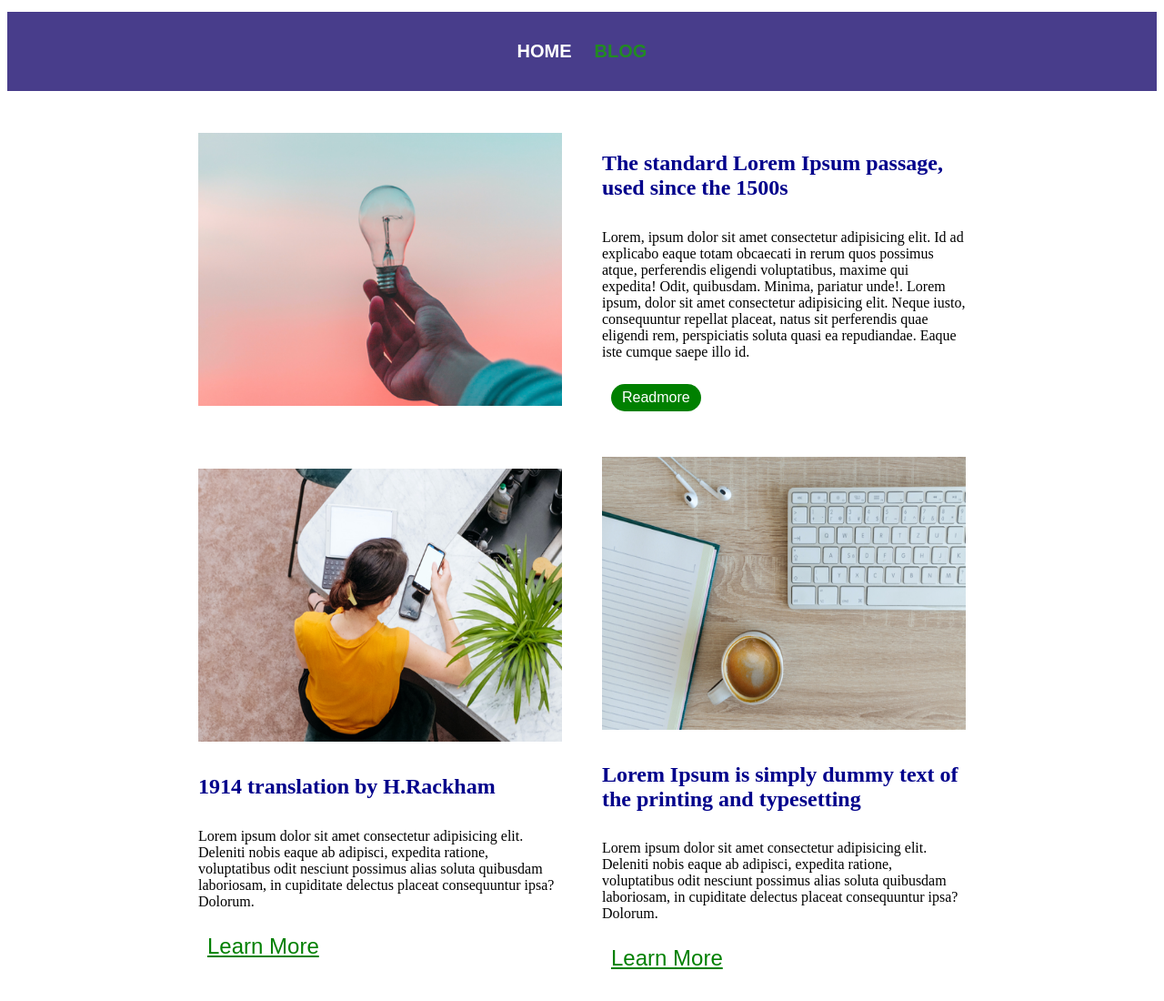
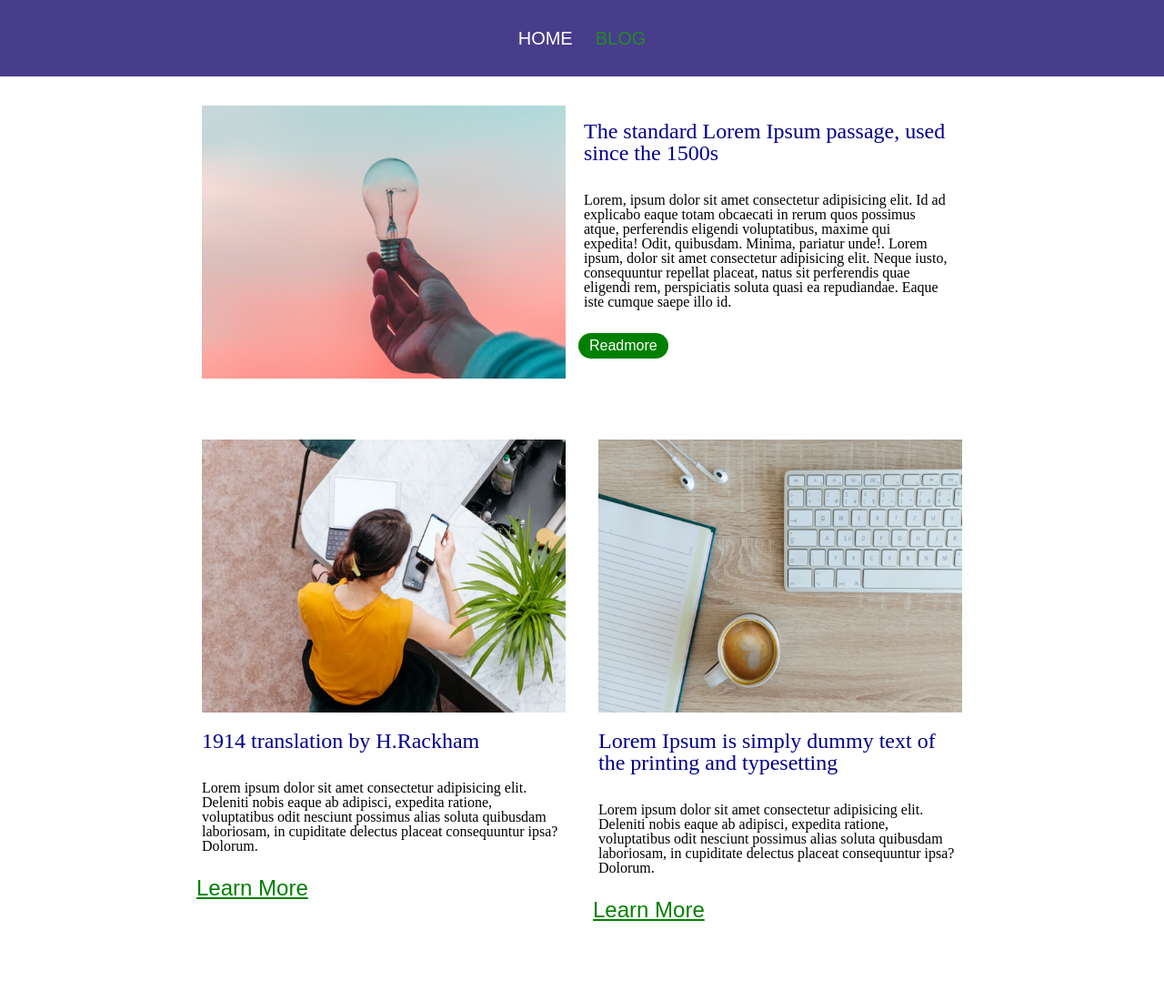
Before and after one commit to chaitu0038/Checkpoint-1, a plain HTML site: page blog.html in a window 1280 px wide. Shown: the whole page at 91% size. After the commit the page ends 1022 px from the top, so only its background shows below. Drawn offline with Linux system fonts and the light colour scheme.

Commit message:
first commit

```diff
--- a/blog.html
+++ b/blog.html
@@ -3,52 +3,46 @@
     <head>
         <meta charset="utf-8">
         <title>Assignment</title>
-        <link href="style.css" rel="stylesheet">
+        <link href="./media/style.css" rel="stylesheet">
     </head>
     <body>
         <header>
-            <h1>
+            <nav>
                 <a href="index.html">HOME</a>
                 <a href="blog.html" class="color">BLOG</a>
-            </h1>
+            </nav>
         </header>
         <main>
             <section class="section">
-                <div class="container">
-                    <div>
-                        <div class="col1"><img src="media/pic01.png" alt="pic01" height="300" width="400"></div>
+                <article class="container">
                         <div class="col1">
-                            <div class="text">
+                            <img src="media/pic01.png" alt="pic01" height="300" width="400">
+                        </div>
+                        <div class="col1">
                             <h4 class="h4">The standard Lorem Ipsum passage, used since the 1500s</h4>
                             <p class="p">Lorem, ipsum dolor sit amet consectetur adipisicing elit. Id ad explicabo eaque totam obcaecati in rerum quos possimus atque, perferendis eligendi voluptatibus, maxime qui expedita! Odit, quibusdam. Minima, pariatur unde!. Lorem ipsum, dolor sit amet consectetur adipisicing elit. Neque iusto, consequuntur repellat placeat, natus sit perferendis quae eligendi rem, perspiciatis soluta quasi ea repudiandae. Eaque iste cumque saepe illo id.</p>
                             <a class="read" href="#">Readmore</a>
                         </div>
-                        </div>
-                    </div>
-                </div>
+                </article>
             </section>
-            <article class="article">
-                <div class="container">
-                        <div class="col1">
-                            <div><img src="media/pic03.png" alt="pic03" height="300" width="400">
+            <section class="article">
+                <article class="container">
+                    <div class="col2">
+                        <img src="./media/pic03.png" alt="pic03" height="300" width="400">
                         <h4>1914 translation by H.Rackham</h4>
                         <p>Lorem ipsum dolor sit amet consectetur adipisicing elit. Deleniti nobis eaque ab adipisci, expedita ratione, voluptatibus odit nesciunt possimus alias soluta quibusdam laboriosam, in cupiditate delectus placeat consequuntur ipsa? Dolorum.</p>
                         <a class="green" href="#">Learn More</a>
                     </div>
-                        </div>
-
-                        <div class="col1">
-                            <div>
-                                <img src="media/pic02.png" alt="pic02" height="300" width="400">
+                </article>
+                <article class="container">
+                    <div class="col2">
+                        <img src="./media/pic02.png" alt="pic02" height="300" width="400">
                         <h4>Lorem Ipsum is simply dummy text of the printing and typesetting</h4>
                         <p>Lorem ipsum dolor sit amet consectetur adipisicing elit. Deleniti nobis eaque ab adipisci, expedita ratione, voluptatibus odit nesciunt possimus alias soluta quibusdam laboriosam, in cupiditate delectus placeat consequuntur ipsa? Dolorum.</p>
                         <a class="green" href="#">Learn More</a>
                     </div>
-
-                        </div>
-                </div>
-
                 </article>
+            </section>
         </main>
 
     </body>
--- a/style.css
+++ b/media/style.css
@@ -1,8 +1,54 @@
+html, body, div, span, applet, object, iframe,
+h1, h2, h3, h4, h5, h6, p, blockquote, pre,
+a, abbr, acronym, address, big, cite, code,
+del, dfn, em, img, ins, kbd, q, s, samp,
+small, strike, strong, sub, sup, tt, var,
+b, u, i, center,
+dl, dt, dd, ol, ul, li,
+fieldset, form, label, legend,
+table, caption, tbody, tfoot, thead, tr, th, td,
+article, aside, canvas, details, embed,
+figure, figcaption, footer, header, hgroup,
+menu, nav, output, ruby, section, summary,
+time, mark, audio, video {
+	margin: 0;
+	padding: 0;
+	border: 0;
+	font-size: 100%;
+	font: inherit;
+	vertical-align: baseline;
+}
+
+article, aside, details, figcaption, figure,
+footer, header, hgroup, menu, nav, section {
+	display: block;
+}
+body {
+	line-height: 1;
+}
+ol, ul {
+	list-style: none;
+}
+blockquote, q {
+	quotes: none;
+}
+blockquote:before, blockquote:after,
+q:before, q:after {
+	content: '';
+	content: none;
+}
+table {
+	border-collapse: collapse;
+	border-spacing: 0;
+}
+
+
+
 .body{
     line-height: 1.5;
 }
 
-h1{
+nav{
     background-color: darkslateblue;
     text-align: center;
     font-size: 20px;
@@ -23,6 +69,7 @@ a{
 }
 .section{
     text-align: center;
+    padding-bottom: 32px;
 }
 h3{
     font-size: 36px;
@@ -74,26 +121,24 @@ hr{
     margin: 32px auto;
 }
 
-.Box{
-    width: 660px;
+.box3{
+    height: 200px;
+    width: 670px;
     border: 2px solid gray;
-    margin: 0 300px;
+    margin: 0 320px;
 }
-.box1{
+.box1,
+.box2{
     display: inline-block;
+    float: left;
     width: 200px;
     height: 180px;
-    margin: 10px 0;
+    margin: 10px;
     background-color: gray;
 
 }
 .box2{
-    display: inline-block;
-    width: 200px;
-    height: 180px;
-    margin: 10px 0;
-    background-color: gray;
-    border: 2px solid black;
+    border: 1px solid black;
 }
 
 
@@ -103,12 +148,10 @@ hr{
     font-size: 24px;
     color: darkblue;
     text-align: left;
-
 }
 .p{
     text-align: left;
     width: 400px;
-
 }
 .read{
     font-size: 16px;
@@ -122,14 +165,18 @@ hr{
 }
 .container{
     display: inline-block;
-
+    vertical-align: top;
 }
 .col1{
     display: inline-block;
-    vertical-align: middle;
-    margin: 20px 20px;
+    vertical-align: top;
+    padding: 32px 0;
+}
+.col2{
+    display: inline-block;
 }
 h4{
+    padding: 16px;
     width: 400px;
     font-size: 24px;
     color: darkblue;
@@ -138,6 +185,7 @@ h4{
 p{
     text-align: left;
     width: 400px;
+    padding: 16px;
 }
 .article{
     text-align: center;
```
Also changed, not shown: index.html (+5 -6 lines). Lines whose indentation alone changed are shown as unchanged.
